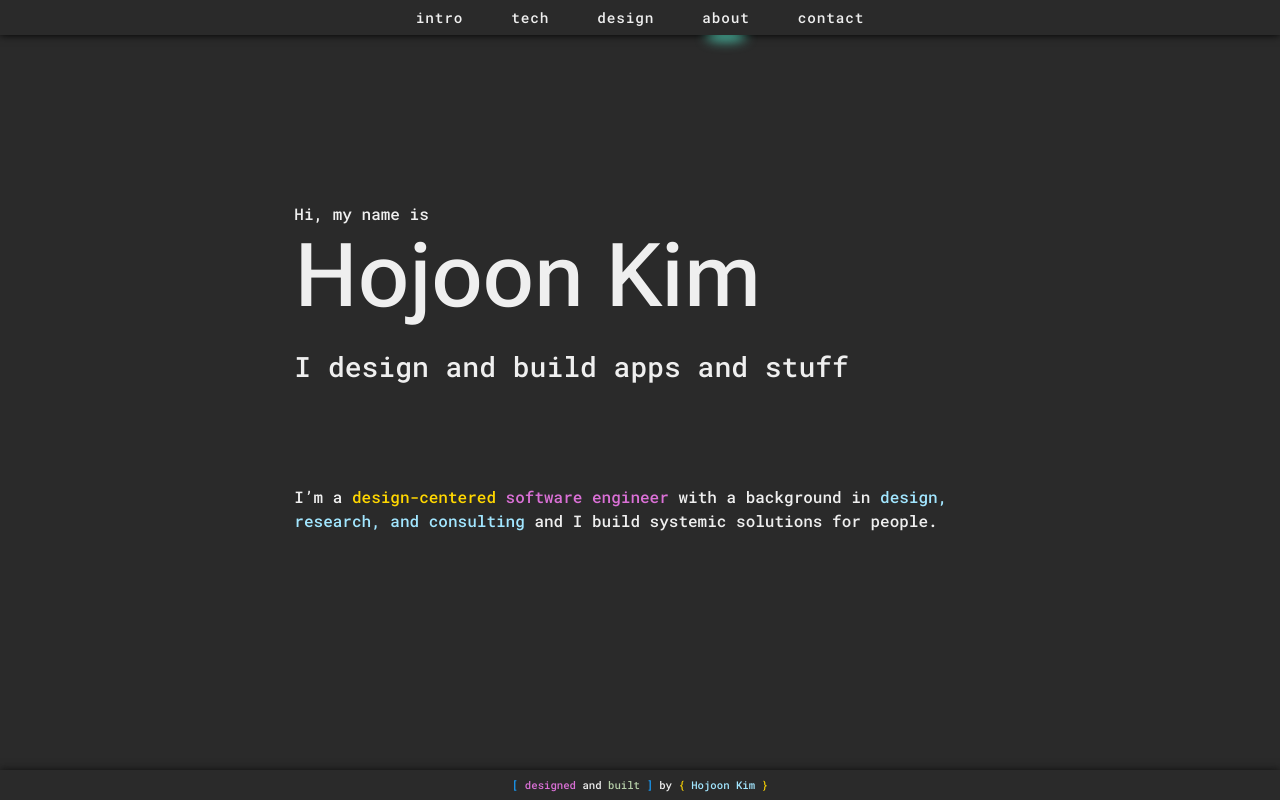
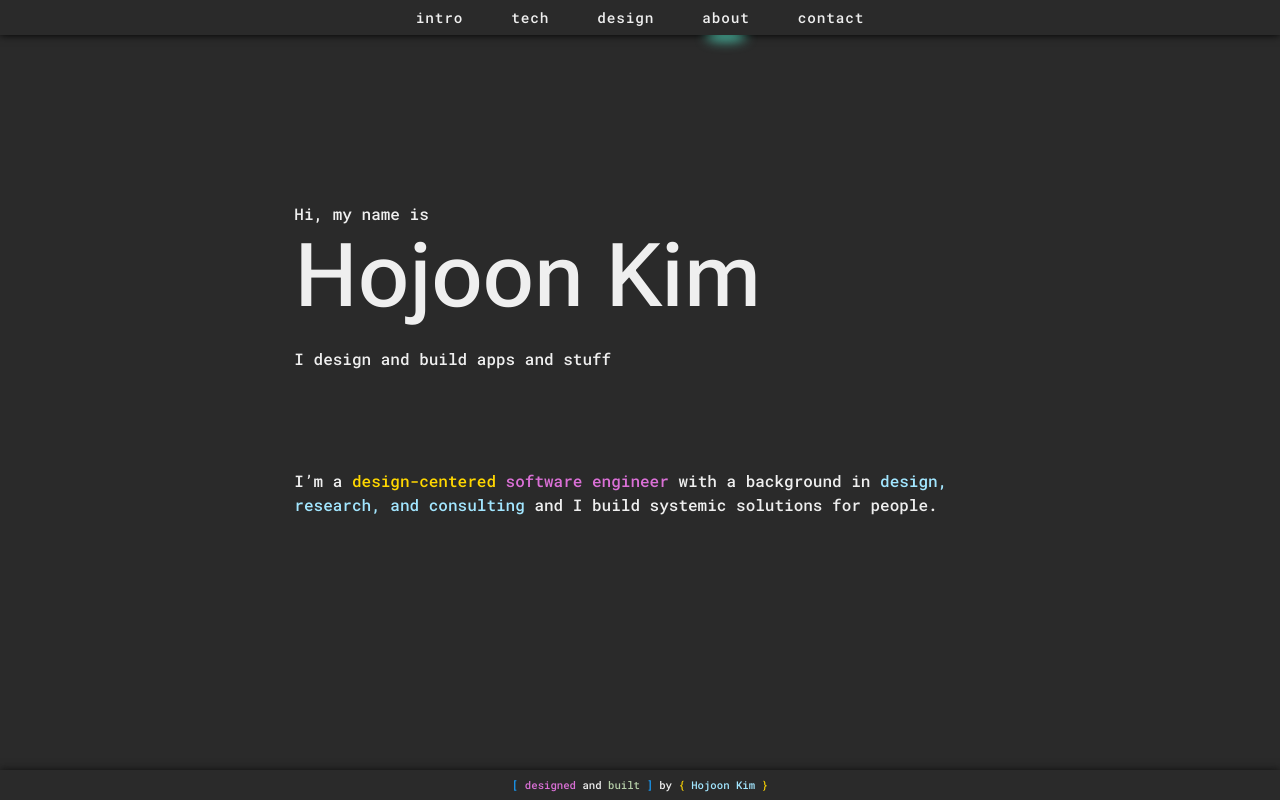
Before and after one commit to hojoon0724/portfolio-nextjs, a Next.js app: page / in a window 1280 px wide. Built offline with nearby package versions, Linux system fonts and the light colour scheme.

Commit message:
fixed margin and padding in projects

```diff
--- a/src/sections/about.js
+++ b/src/sections/about.js
@@ -1,6 +1,6 @@
 export default function About() {
   return (
-    <div className="section about" id="about">
+    <div className="section about column" id="about">
       <h1>longer bio</h1>
       <h1>resume</h1>
     </div>
--- a/src/sections/intro.js
+++ b/src/sections/intro.js
@@ -13,7 +13,7 @@ export default function Intro() {
   );
 
   return (
-    <div className="section about" id="about">
+    <div className="section intro" id="intro">
       <div className="hello-container">
         <div className="hello roboto-mono">{`Hi, my name is`}</div>
         <div className="hojoon">{`Hojoon Kim`}</div>
--- a/src/styles/globals.css
+++ b/src/styles/globals.css
@@ -343,8 +343,8 @@ li {
 
 /* About Section */
 .about {
-  justify-content: center;
-  align-items: center;
+  /* justify-content: center;
+  align-items: center; */
 }
 
 .hello-container {
@@ -358,8 +358,9 @@ li {
 }
 
 .intro {
-  font-size: var(--fs-500);
   margin-bottom: clamp(40px, 15vh, 100px);
+  justify-content: center;
+  align-items: center;
 }
 
 .short-bio {
@@ -448,7 +449,8 @@ li {
 .projects-scroll-container {
   overflow-x: scroll;
   column-gap: 16px;
-  padding: 0px calc(((100vw - var(--max-width)) / 2) + 16px);
+  padding: 0px calc(((100vw - var(--max-width)) / 2) + 0px);
+  margin: 16px;
 }
 
 .project-container {
@@ -456,7 +458,7 @@ li {
   background-color: var(--grey);
   padding: 24px;
   border-radius: 32px;
-  min-width: calc(var(--max-width) - 32px);
+  min-width: min(calc(var(--max-width) - 32px), calc(100vw - 32px));
   min-height: 600px;
 }
 
```
